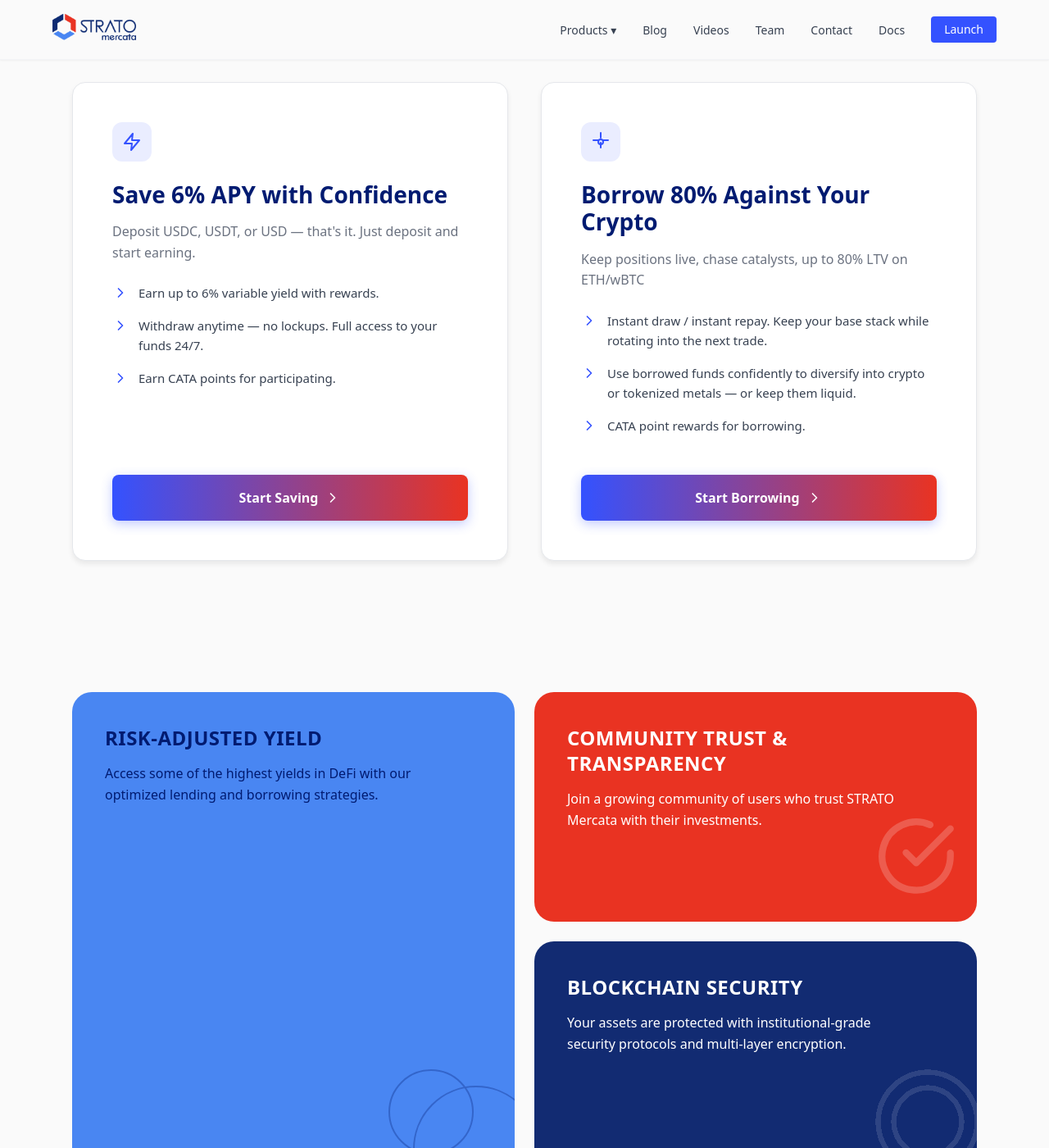
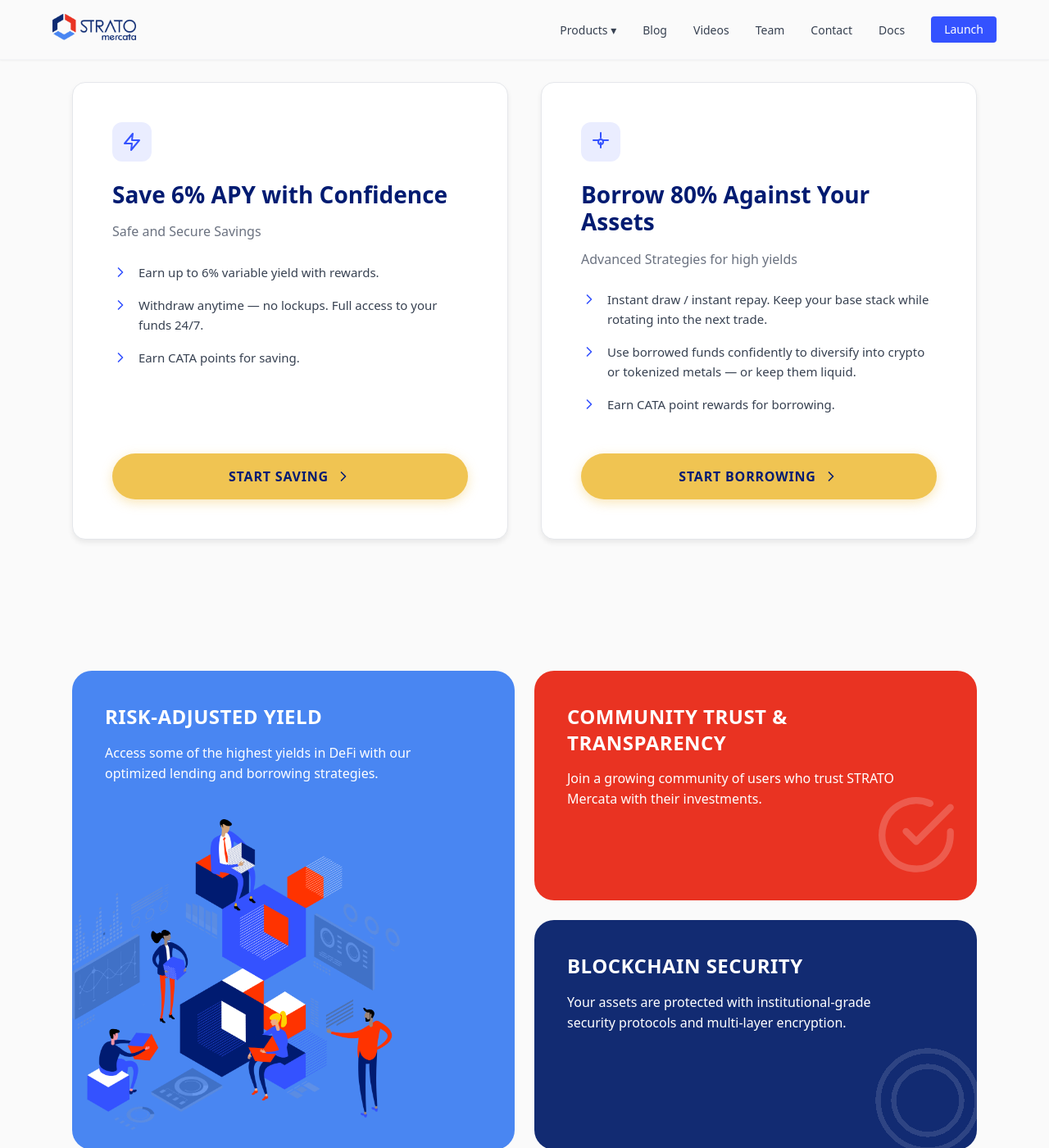
Before and after one commit to stratomercata/stratomercata-website, a Jekyll site: the page built from source/index.html, in a window 1280 px wide and 1400 px high, scrolled down 1046 px. Shown: the whole window at 82% size. Built offline with Jekyll 4.4.1, drawn with Linux system fonts in a browser that asks for light colours; comment, search, counter and statistics services are not loaded.

Commit message:
Refactor code structure for improved readability and maintainability

```diff
--- a/source/assets/css/common.css
+++ b/source/assets/css/common.css
@@ -534,6 +534,8 @@
   background: #ffffff;
   padding: 3rem 0;
   border-bottom: 1px solid #f3f4f6;
+  border-bottom-left-radius: 1rem;
+  border-bottom-right-radius: 1rem;
 }
 
 .stats-container {
@@ -688,6 +690,19 @@
   height: 100px;
 }
 
+.card-decorative-icon img {
+  width: 400px;
+  height: 400px;
+  object-fit: contain;
+}
+
+.feature-card-cyan .card-decorative-icon {
+  position: absolute;
+  bottom: .5rem;
+  left: 0;
+  opacity: 1;
+}
+
 .card-content-modern {
   position: relative;
   z-index: 1;
@@ -831,21 +846,23 @@
   align-items: center;
   gap: 0.5rem;
   padding: 1rem 2rem;
-  background: linear-gradient(90deg, var(--primary-blue) 0%, #e93322 100%);
-  color: white;
+  background: var(--secondary-yellow);
+  color: var(--primary-navy);
   text-decoration: none;
-  border-radius: 0.5rem;
+  border-radius: 2rem;
   font-weight: 700;
   font-size: 1rem;
   transition: all 0.3s;
   width: 100%;
   justify-content: center;
-  box-shadow: 0 4px 14px rgba(52, 82, 255, 0.3);
+  box-shadow: 0 4px 14px rgba(240, 196, 82, 0.4);
+  text-transform: uppercase;
+  letter-spacing: 0.05em;
 }
 
 .investment-button:hover {
-  background: linear-gradient(90deg, var(--primary-navy) 0%, #d42e1f 100%);
-  box-shadow: 0 6px 20px rgba(52, 82, 255, 0.4);
+  background: #e0b442;
+  box-shadow: 0 6px 20px rgba(240, 196, 82, 0.5);
   transform: translateY(-2px);
 }
 
--- a/source/index.html
+++ b/source/index.html
@@ -57,7 +57,7 @@
                     </svg>
                 </div>
                 <h3>Save 6% APY with Confidence</h3>
-                <p class="investment-description">Deposit USDC, USDT, or USD — that's it. Just deposit and start earning.</p>
+                <p class="investment-description">Safe and Secure Savings</p>
 
                 <ul class="investment-features">
                     <li>
@@ -76,7 +76,7 @@
                         <svg xmlns="http://www.w3.org/2000/svg" width="20" height="20" viewBox="0 0 24 24" fill="none" stroke="currentColor" stroke-width="2" stroke-linecap="round" stroke-linejoin="round">
                             <polyline points="9 18 15 12 9 6"></polyline>
                         </svg>
-                        Earn CATA points for participating.
+                        Earn CATA points for saving.
                     </li>
                 </ul>
 
@@ -96,8 +96,8 @@
                         <path d="M12 1v6m0 6v6m9-9h-6m-6 0H3"></path>
                     </svg>
                 </div>
-                <h3>Borrow 80% Against Your Crypto</h3>
-                <p class="investment-description">Keep positions live, chase catalysts, up to 80% LTV on ETH/wBTC</p>
+                <h3>Borrow 80% Against Your Assets</h3>
+                <p class="investment-description">Advanced Strategies for high yields</p>
 
                 <ul class="investment-features">
                     <li>
@@ -116,7 +116,7 @@
                         <svg xmlns="http://www.w3.org/2000/svg" width="20" height="20" viewBox="0 0 24 24" fill="none" stroke="currentColor" stroke-width="2" stroke-linecap="round" stroke-linejoin="round">
                             <polyline points="9 18 15 12 9 6"></polyline>
                         </svg>
-                        CATA point rewards for borrowing.
+                        Earn CATA point rewards for borrowing.
                     </li>
                 </ul>
 
@@ -136,9 +136,9 @@
     <div class="container">
         <div class="features-grid-modern">
             <!-- Multi-Chain Card -->
-            <div class="feature-card-modern feature-card-cyan" style="background: rgb(73,134,242); color: #001B71;">
-                <div class="card-decorative-pattern">
-                    <div class="pattern-circles"></div>
+            <div class="feature-card-modern feature-card-cyan" style="background: rgb(73,134,242); color: white;">
+                <div class="card-decorative-icon">
+                    <img src="{{ '/images/stratomercata.com/2025.10.11/home-card-icon.png' | relative_url }}" alt="Risk-Adjusted Yield">
                 </div>
                 <div class="card-content-modern">
                     <h3>RISK-ADJUSTED YIELD</h3>
```
Also changed, not shown: source/images/stratomercata.com/2025.10.11/home-card-icon.png (added).
